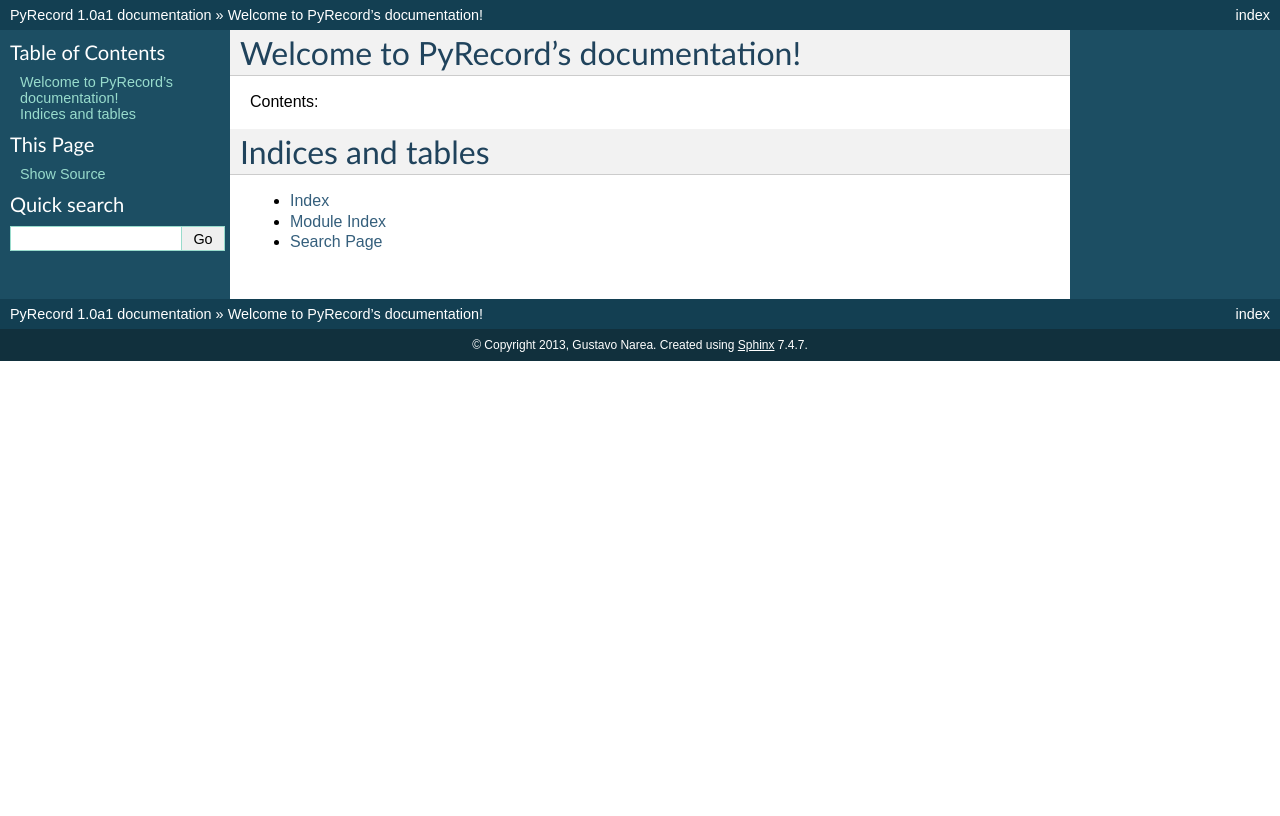
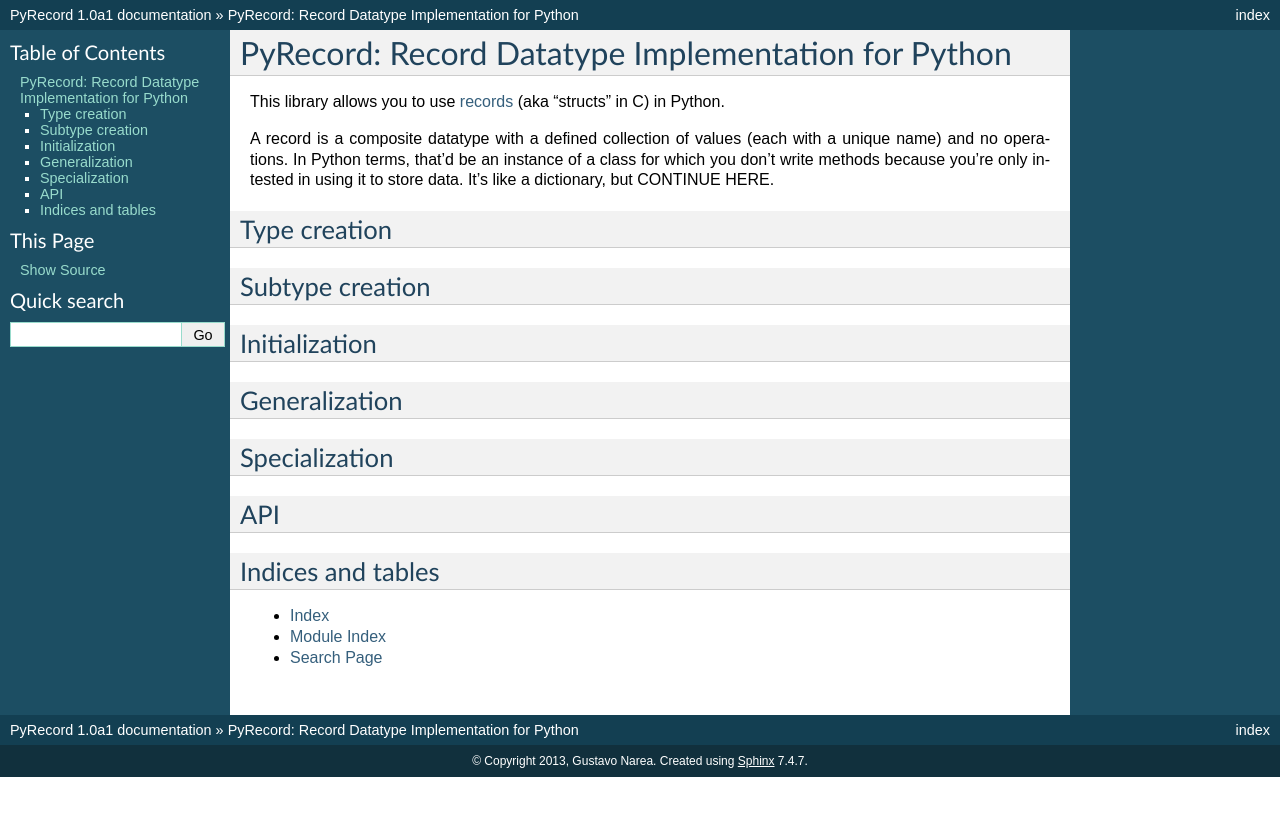
Before and after one commit to gnarea/pyrecord, a Sphinx documentation site: the page built from docs/source/index.rst, in a window 1280 px wide. Shown: the top 816 px of the page. Built offline with Sphinx 7.4.7, drawn with Linux system fonts in a browser that asks for light colours.

Commit message:
Added intro to documentation
And also the outline.

```diff
--- a/docs/source/index.rst
+++ b/docs/source/index.rst
@@ -1,15 +1,39 @@
-.. PyRecord documentation master file, created by
-   sphinx-quickstart on Thu Apr 11 13:24:35 2013.
-   You can adapt this file completely to your liking, but it should at least
-   contain the root `toctree` directive.
+***************************************************
+PyRecord: Record Datatype Implementation for Python
+***************************************************
 
-Welcome to PyRecord's documentation!
-====================================
+This library allows you to use `records
+<http://en.wikipedia.org/wiki/Record_(computer_science)>`_ (aka "structs" in C)
+in Python.
 
-Contents:
+A record is a composite datatype with a defined collection of values (each with
+a unique name) and no operations. In Python terms, that'd be an instance of a
+class for which you don't write methods because you're only intested in using
+it to store data. It's like a dictionary, but CONTINUE HERE.
 
-.. toctree::
-   :maxdepth: 2
+
+Type creation
+=============
+
+
+Subtype creation
+================
+
+
+Initialization
+==============
+
+
+Generalization
+==============
+
+
+Specialization
+==============
+
+
+API
+===
 
 
 
```
